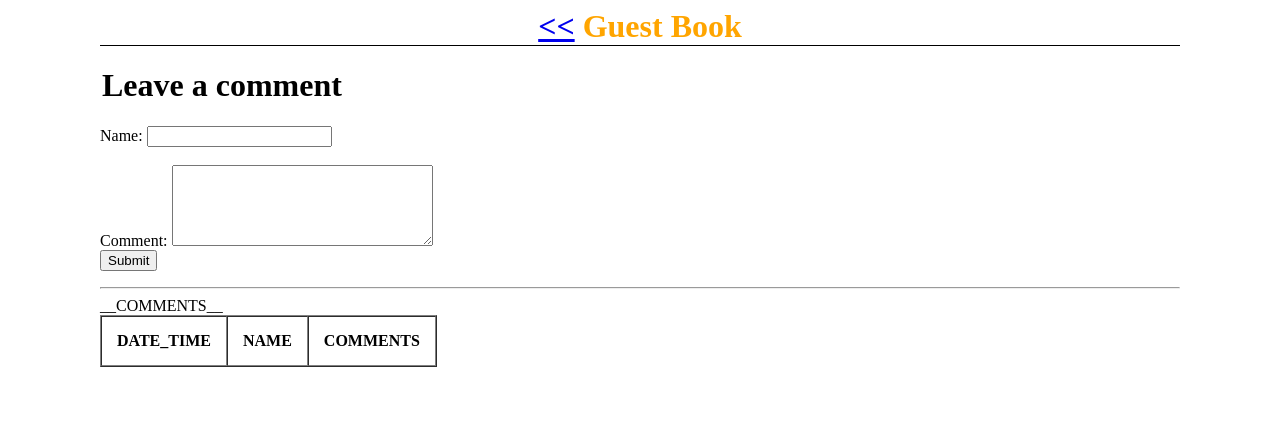
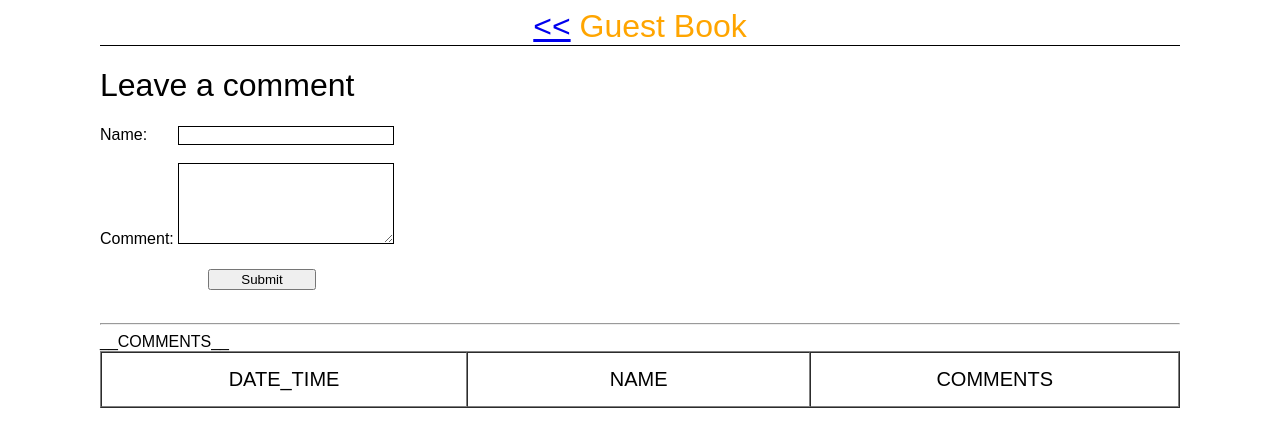
Before and after one commit to step-batch-7/flower-catalog-bsanthoshkumar, a plain HTML site: page templates/guestBook.html in a window 1280 px wide. Drawn offline with Linux system fonts and the light colour scheme; files that its build step writes are made by us from their sources.

Commit message:
changed styles of all html pages

```diff
--- a/public/styles/flowerPages.css
+++ b/public/styles/flowerPages.css
@@ -1,9 +1,11 @@
 body {
   margin-left: 100px;
   margin-right: 100px;
+  font-family: sans-serif;
 }
 #heading {
   border-bottom: solid black 1px;
+  font-weight: 400;
   color: orange;
 }
 #outerDivision {
--- a/public/styles/guestbook.css
+++ b/public/styles/guestbook.css
@@ -1,11 +1,43 @@
 body {
   margin-left: 100px;
   margin-right: 100px;
+  font-family: sans-serif;
 }
-#heading {
+.heading {
   border-bottom: solid black 1px;
   color: orange;
+  font-weight: 400;
 }
-#submit {
+.formHeading{
+  font-weight: 350;
+}
+.submit {
   width: 10%;
 }
+.form{
+  margin-bottom: 3%;
+}
+.textbox {
+  width: 20%;
+  border: solid black 1px;
+}
+.submit {
+  margin-top: 2%;
+  margin-left: 10%;
+  width: 10%;
+}
+legend{
+  font-weight: 400;
+}
+td {
+  border-collapse: collapse;
+  width: 500px;
+  font-size: 18px;
+  font-weight: 400;
+}
+th {
+  border-collapse: collapse;
+  width: 500px;
+  font-size: 20px;
+  font-weight: 400;
+}
--- a/public/styles/index.css
+++ b/public/styles/index.css
@@ -1,10 +1,12 @@
 #homePage{
   padding-left: 5%;
   padding-right: 5%;
+  font-family: sans-serif;
 }
 #heading {
   color: orange;
   border-bottom: solid black 1px;
+  font-weight: 400;
 }
 #outerDivision {
   display: flex;
--- a/templates/guestBook.html
+++ b/templates/guestBook.html
@@ -1,19 +1,21 @@
 <html>
   <head>
     <title>Guest Book</title>
-    <link rel="stylesheet" href="../styles/guestbook.css" />
+    <link rel="stylesheet" href="./styles/guestbook.css" />
   </head>
   <body>
-    <h1 id="heading" align="center">
+    <h1 class="heading" align="center">
       <a href="../index.html"><<</a>
       Guest Book
     </h1>
-    <form action="saveComment" method="POST">
-      <legend><h1>Leave a comment</h1></legend>
-      Name: <input type="text" name="name" /> <br />
+    <form action="saveComment" method="POST" class="form">
+      <h1 class="formHeading">Leave a comment</h1>
+      Name:&nbsp;&nbsp;&nbsp;&nbsp;&nbsp;&nbsp;
+      <input type="text" name="name" class="textbox" /> <br />
       <br />
-      Comment: <textarea name="comment" cols="30" rows="5"></textarea> <br />
-      <input type="submit"/>
+      Comment:
+      <textarea name="comment" cols="36" rows="5" class="textbox"></textarea> <br />
+      <input type="submit" class="submit" />
     </form>
     <hr />
     <table border="1" cellspacing="0px" cellpadding="15%">
```
Also changed, not shown: public/Abeliophyllum.html (+2 -2 lines), public/Ageratum.html (+2 -2 lines), public/index.html (+1 -1 lines).
